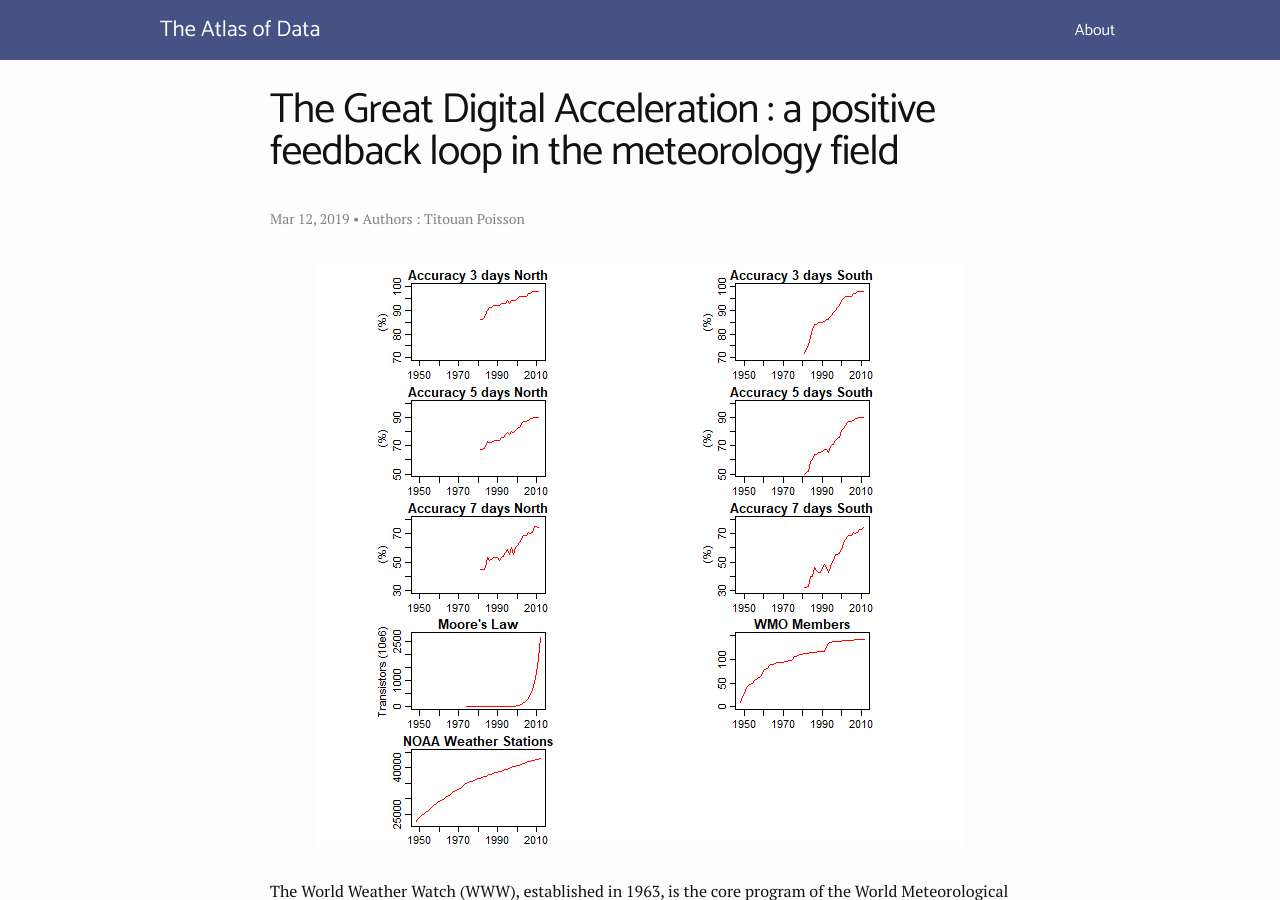
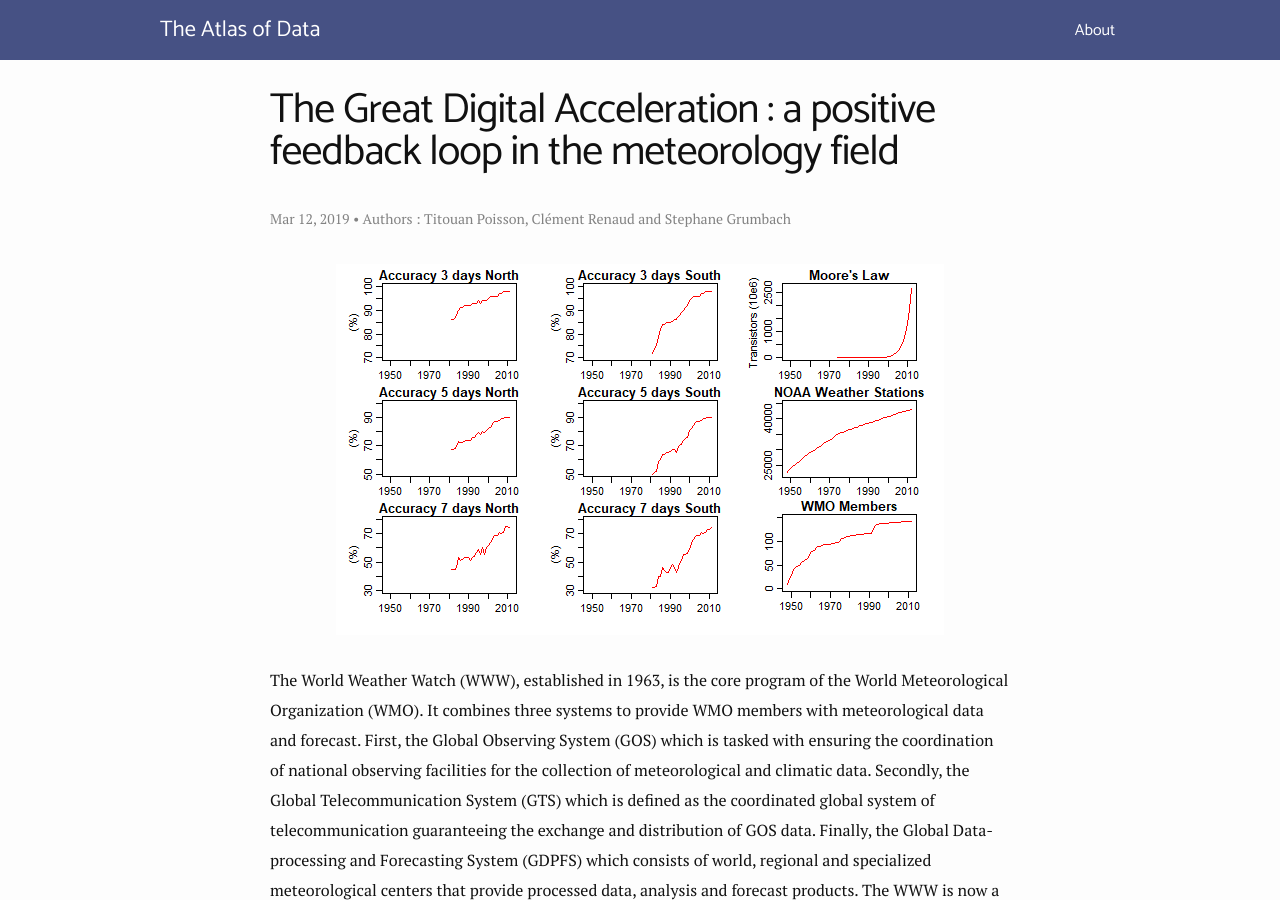
Before and after one commit to atlasofdata/atlasofdata.github.io, a Jekyll site: the page built from _posts/2019-03-12-digital-acceleration.md, in a window 1280 px wide and 900 px high. Built offline with Jekyll 4.4.1, drawn with Linux system fonts in a browser that asks for light colours; our own code applies the rules of GitHub Pages for plain Markdown files.

Commit message:
digital acceleration 3 columns

```diff
--- a/_posts/2019-03-12-digital-acceleration.md
+++ b/_posts/2019-03-12-digital-acceleration.md
@@ -3,6 +3,8 @@ type: post
 title: "The Great Digital Acceleration : a positive feedback loop in the meteorology field"
 authors:
 - Titouan Poisson
+- Clément Renaud
+- Stephane Grumbach
 thumbnail: "/viz/digital-acceleration/meteorology_trends2.png"
 desc:
 ---
```
Also changed, not shown: _drafts/digital-market-cap.md (deleted, +0 -4 lines), viz/digital-acceleration/meteorology_trends2.png.
